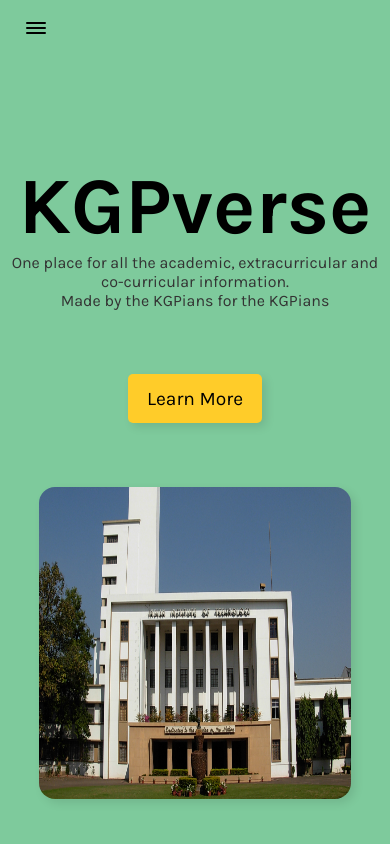
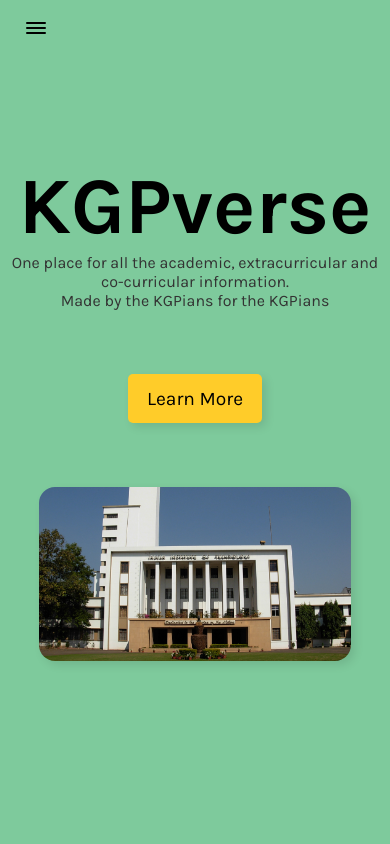
Before and after one commit to Hack-TeeEssGee/frontend, a React (Create React App) app: page / in a window 390 px wide. Shown: the top 844 px of the page. Built offline with nearby package versions, Linux system fonts and the light colour scheme.

Commit message:
mobile image height tweaked

```diff
--- a/src/styles/_landing.scss
+++ b/src/styles/_landing.scss
@@ -38,7 +38,6 @@
     box-shadow: 4px 4px 10px rgba($color: #000000, $alpha: 0.1);
     @include smd {
       width: 80vw;
-      height: 80vw;
     }
   }
 }
```
